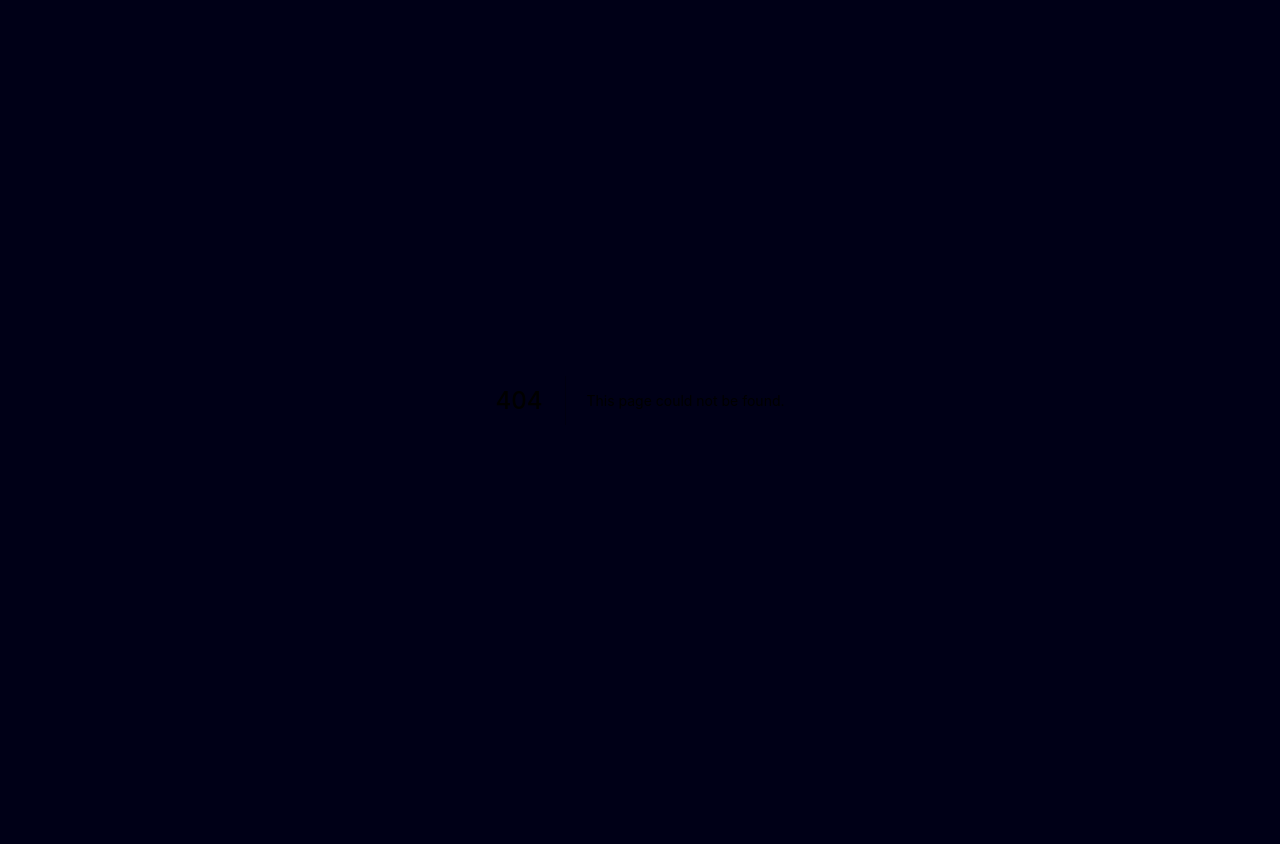
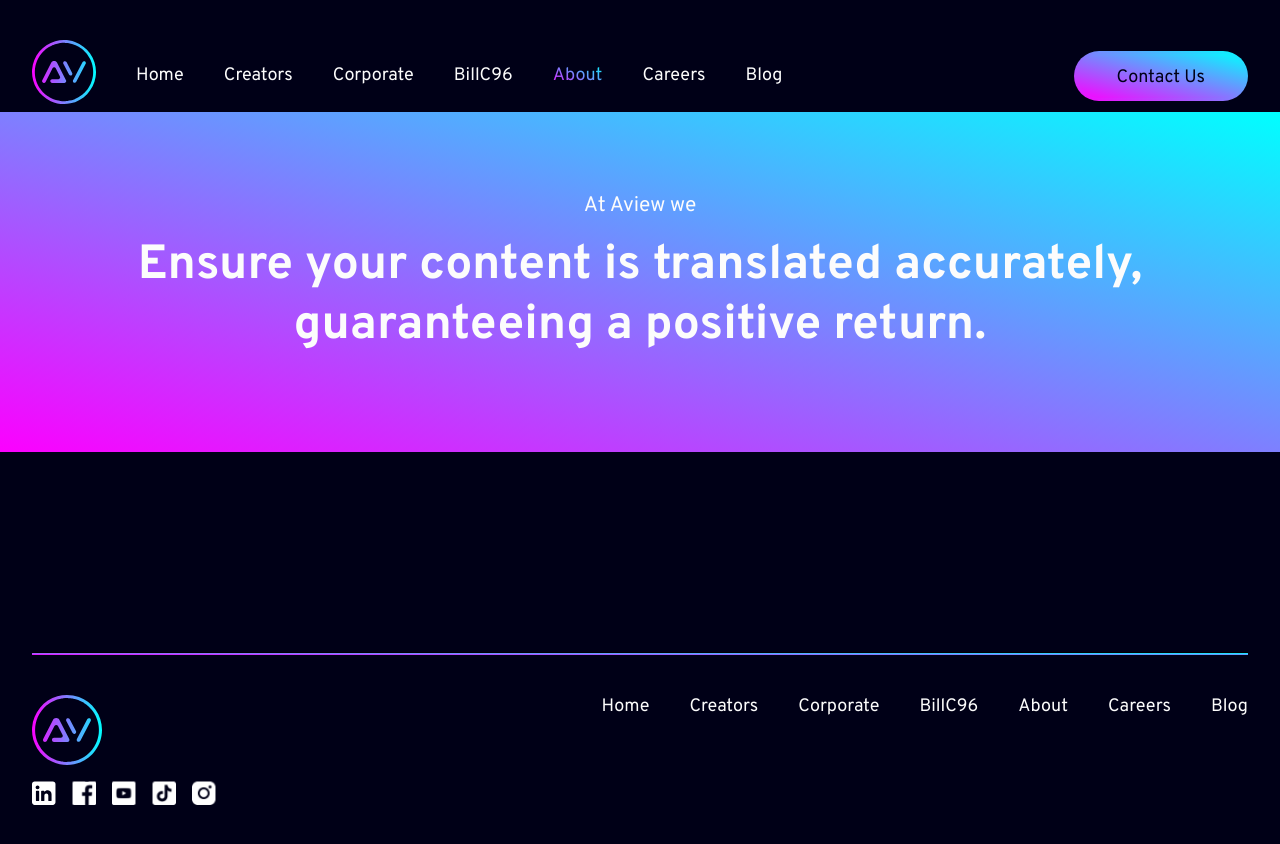
Before and after one commit to Aview-International/aviewint-website, a Next.js app: page /about in a window 1280 px wide. Before the commit this address had no page. Shown: the top 844 px of the page. Before the commit the page ends 800 px from the top, so only its background shows below. Built offline with nearby package versions, Linux system fonts and the light colour scheme.

Commit message:
update about page

```diff
--- a/components/sections/about/Section1.js
+++ b/components/sections/about/Section1.js
@@ -0,0 +1,3 @@
+const Section1 = () => {};
+
+export default Section1;
--- a/components/sections/about/Section2.js
+++ b/components/sections/about/Section2.js
@@ -0,0 +1,3 @@
+const Section2 = () => {};
+
+export default Section2;
--- a/components/sections/about/Section3.js
+++ b/components/sections/about/Section3.js
@@ -0,0 +1,18 @@
+import FullWidthGradient from '../../UI/FullWidthGradient';
+
+const Section3 = () => {
+  return (
+    <section className="section">
+      <FullWidthGradient>
+      <p className="body mx-auto mb-s2 max-w-[810px] text-center">
+         At Aview we
+        </p>
+        <h2 className="title mx-auto mb-s2 max-w-[1243px] text-center">
+         Ensure your content is translated accurately, guaranteeing a positive return.
+        </h2>
+      </FullWidthGradient>
+    </section>
+  );
+};
+
+export default Section3;
--- /dev/null
+++ b/pages/about/index.js
@@ -0,0 +1,19 @@
+import Footer from '../../components/navigation/Footer';
+import Header from '../../components/navigation/Header';
+import Section1 from '../../components/sections/about/Section1';
+import Section2 from '../../components/sections/about/Section2';
+import Section3 from '../../components/sections/about/Section3';
+
+const About = () => {
+  return (
+    <>
+      <Header curPage="About" />
+      <Section1 />
+      <Section2 />
+      <Section3 />
+      <Footer />
+    </>
+  );
+};
+
+export default About;
```
